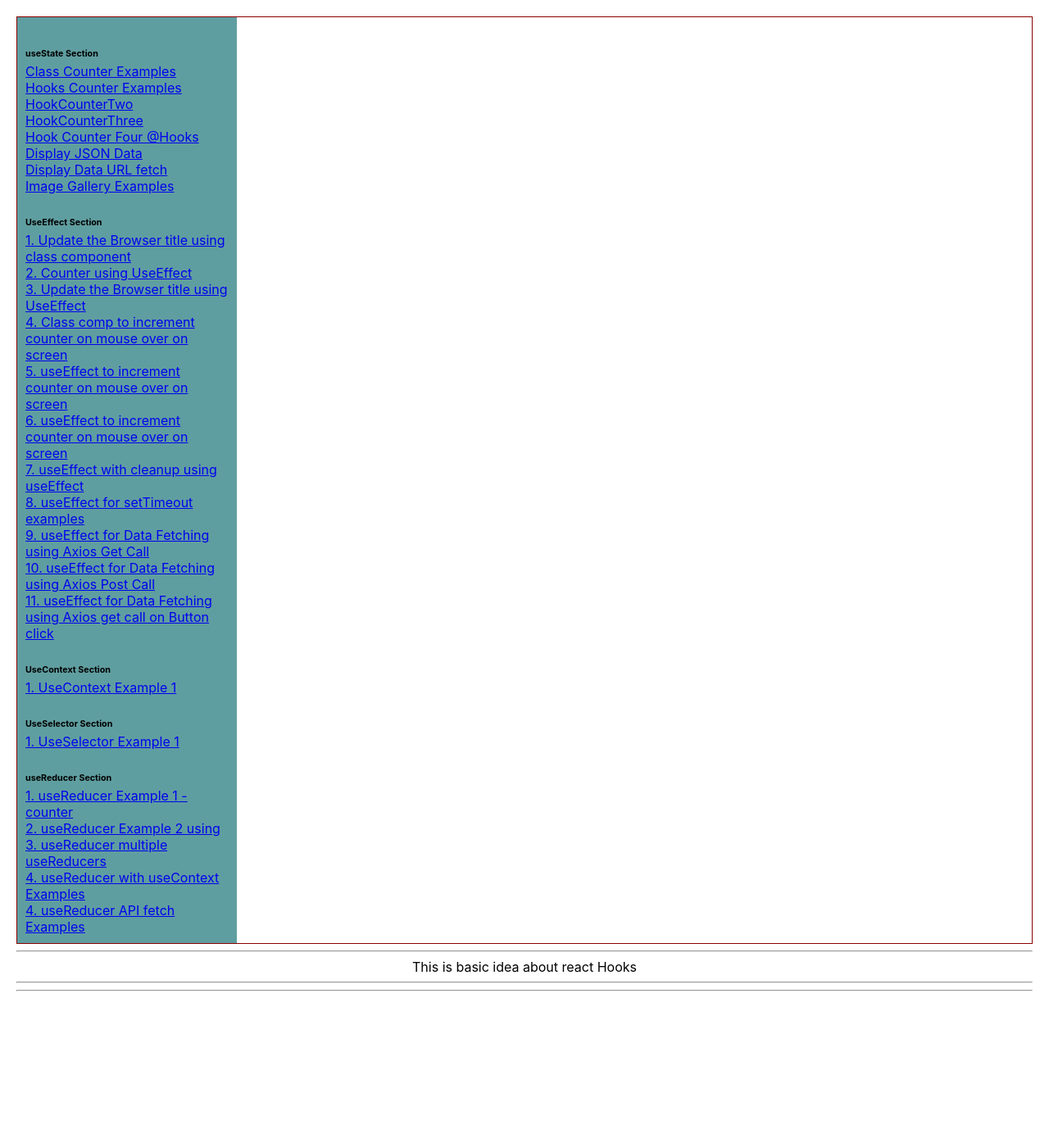
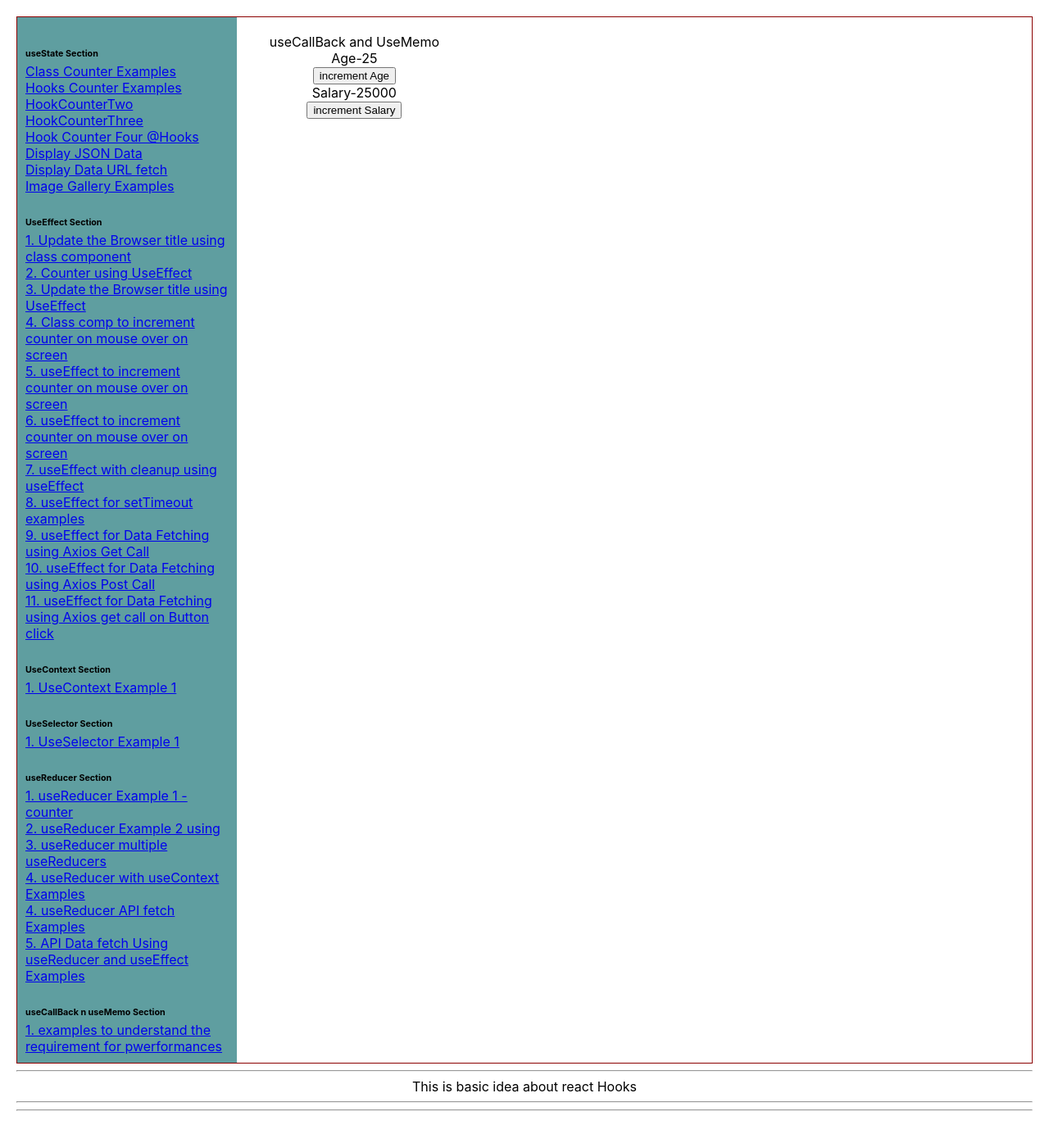
Before and after one commit to riteshfsd/react-hooks-api, a React (Create React App) app: page /ParentComponent in a window 1280 px wide. Shown: the whole page at 82% size. Before the commit the page ends 1238 px from the top, so only its background shows below. Built offline with nearby package versions, Linux system fonts and the light colour scheme.

Commit message:
Learning useCallback hooks

```diff
--- a/src/App.js
+++ b/src/App.js
@@ -25,6 +25,8 @@ import CounterTwo from "./components/hooks/useReducer/CounterTwo";
 import CounterThree from "./components/hooks/useReducer/CounterThree";
 import CounterFour from "./components/hooks/useReducer/CounterFour";
 import ExampleFive from "./components/hooks/useReducer/ExampleFive";
+import ExampleSix from "./components/hooks/useReducer/ExampleSix";
+import ParentComponent from "./components/hooks/useCallback-useMemo/ParentComponent";
 
 import "./App.css";
 
@@ -147,6 +149,17 @@ function App() {
               <div>
                 <Link to="/ExampleFive">4. useReducer API fetch Examples</Link>
               </div>
+              <div>
+                <Link to="/ExampleSix">
+                  5. API Data fetch Using useReducer and useEffect Examples
+                </Link>
+              </div>
+              <h6 style={{ marginBottom: "1px" }}>useCallBack n useMemo Section</h6>
+              <div>
+                <Link to="/ParentComponent">
+                  1. examples to understand the requirement for pwerformances
+                </Link>
+              </div>
             </div>
             <div className="router-right-menu-section">
               <Switch>
@@ -264,6 +277,8 @@ function App() {
                   path="/ExampleFive"
                   component={ExampleFive}
                 ></Route>
+                <Route exact path="/ExampleSix" component={ExampleSix}></Route>
+                <Route exact path="/ParentComponent" component={ParentComponent}></Route>
               </Switch>
             </div>
           </div>
--- /dev/null
+++ b/src/components/hooks/useCallback-useMemo/Button.js
@@ -0,0 +1,14 @@
+import React, { useContext, useMemo } from "react";
+
+function Button({handleClick, children}) {
+  console.log('Rendering Buttons -', children );
+  return (
+    <div>
+      <button onClick={handleClick}>
+        {children}
+      </button>
+    </div>
+  );
+}
+
+export default React.memo(Button);
--- /dev/null
+++ b/src/components/hooks/useCallback-useMemo/Count.js
@@ -0,0 +1,12 @@
+import React, { useContext, useMemo } from "react";
+
+function Count({ text, count}) {
+  console.log(`Rendering - ${text}`);
+  return (
+    <div>
+      {text}-{count}
+    </div>
+  );
+}
+
+export default React.memo(Count);
--- /dev/null
+++ b/src/components/hooks/useCallback-useMemo/ParentComponent.js
@@ -0,0 +1,35 @@
+import React, { useContext, useState, useCallback } from "react";
+import Title from './Title';
+import Button from './Button';
+import Count from './Count';
+
+function ParentComponent() {
+  const [age,setAge] = useState(25);
+  const [salary,setSalary] = useState(25000);
+
+  /*const incrementAge = () => {
+    setAge(age + 1)
+  }
+  const incrementSalary = () => {
+    setSalary(salary + 1000)
+  }*/
+  const incrementAge = useCallback(() => {
+    setAge( age + 1)
+  }, [age])
+
+  const incrementSalary = useCallback(() => {
+    setSalary(salary + 1000)
+  }, [salary])
+
+  return (
+    <div>
+      <Title />
+      <Count text="Age" count = {age}/>
+      <Button handleClick = {incrementAge}>increment Age</Button>
+      <Count text = "Salary" count = {salary}/>
+      <Button handleClick = {incrementSalary}>increment Salary</Button>
+    </div>
+  );
+}
+
+export default ParentComponent;
--- /dev/null
+++ b/src/components/hooks/useCallback-useMemo/Title.js
@@ -0,0 +1,12 @@
+import React, { useContext, useMemo } from "react";
+
+function Title() {
+  console.log("Rendering titles");
+  return (
+    <div>
+      useCallBack and UseMemo
+    </div>
+  );
+}
+
+export default React.memo(Title);
--- /dev/null
+++ b/src/components/hooks/useReducer/ExampleSix.js
@@ -0,0 +1,11 @@
+import React from "react";
+import FetchAPIExampleTwo from "./FetchAPIExampleTwo";
+function ExampleSix(props) {
+  return (
+    <div>
+      <FetchAPIExampleTwo />
+    </div>
+  );
+}
+
+export default ExampleSix;
--- a/src/components/hooks/useReducer/FetchAPIExample.js
+++ b/src/components/hooks/useReducer/FetchAPIExample.js
@@ -14,8 +14,8 @@ function FetchAPIExample() {
         setError("");
       })
       .catch((error) => {
+        setPost({});
         setLoading(false);
-        setPost({});
         setError("No Data found here");
       });
   }, []);
--- /dev/null
+++ b/src/components/hooks/useReducer/FetchAPIExampleTwo.js
@@ -0,0 +1,50 @@
+import React, { useReducer, useEffect } from "react";
+import axios from "axios";
+
+//declare property of single object:
+const initialState = {
+  loading: true,
+  error: "",
+  post: {},
+};
+
+const reducer = (state, action) => {
+  switch (action.type) {
+    case "FETCH_SUCCESS":
+      return {
+        loading: false,
+        post: action.payload,
+        error: "",
+      };
+    case "FETCH_ERROR":
+      return {
+        loading: false,
+        post: {},
+        error: "Error as no data",
+      };
+    default:
+      return state;
+  }
+};
+function FetchAPIExampleTwo() {
+  //important
+  const [state, dispatch] = useReducer(reducer, initialState);
+  useEffect(() => {
+    axios
+      .get("https://jsonplaceholder.typicode.com/posts/1")
+      .then((response) => {
+        dispatch({ type: "FETCH_SUCCESS", payload: response.data });
+      })
+      .catch((error) => {
+        dispatch({ type: "FETCH_ERROR" });
+      });
+  }, []);
+  return (
+    <div>
+      {state.loading ? "Loading" : state.post.title}
+      {state.error ? state.error : null}
+    </div>
+  );
+}
+
+export default FetchAPIExampleTwo;
```
